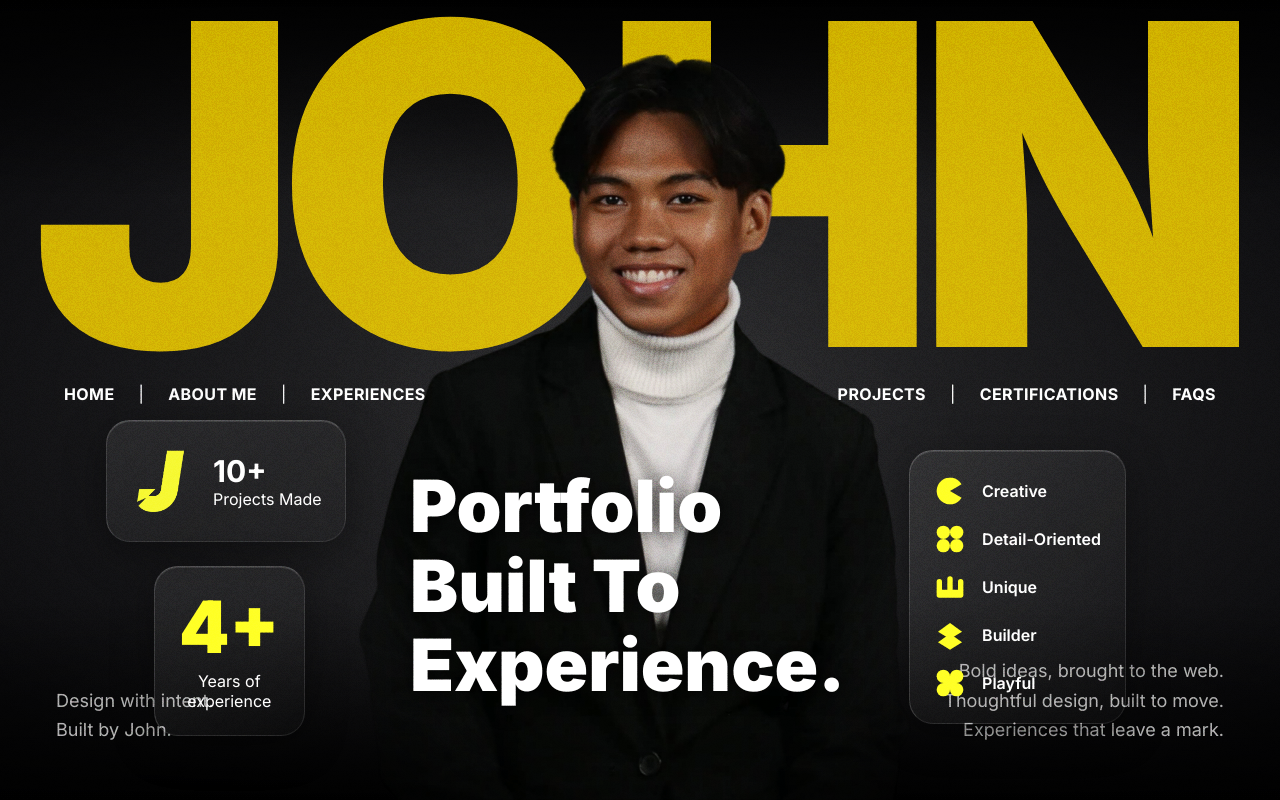
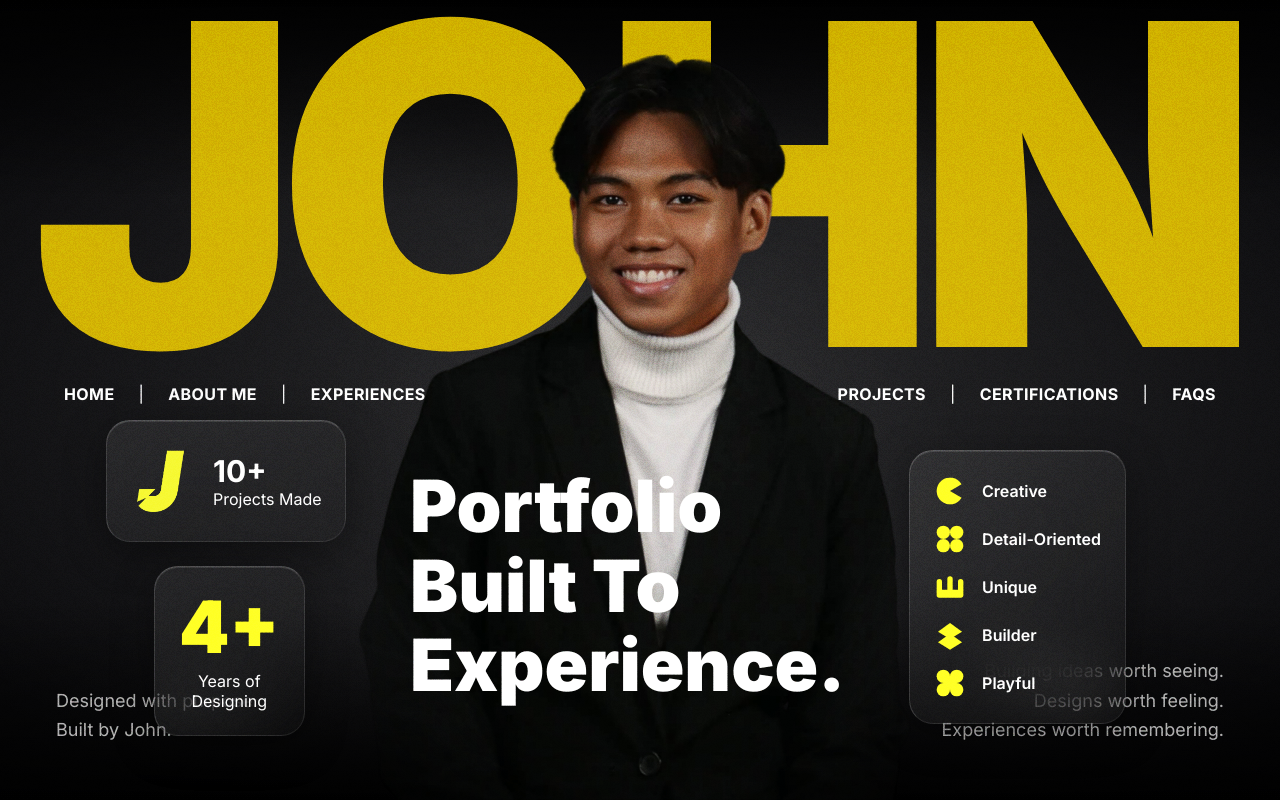
Before and after one commit to jjcabalo/HeavyPortfolio, a React app: page / in a window 1280 px wide. Built offline with nearby package versions, Linux system fonts and the light colour scheme; the HTML template or start-up script is replaced by a standard one.

Commit message:
content change

```diff
--- a/src/App.jsx
+++ b/src/App.jsx
@@ -1,17 +1,17 @@
 import React from 'react';
 import './index.css';
 
-const SlotText = ({ text }) => (
+const SlotText = ({ text, isAnimating }) => (
   <span className="flex gap-[0.25em]">
     {text.split(' ').map((word, i) => (
       <span key={i} className="relative overflow-hidden flex flex-col h-[1.2em] leading-[1.2em] inline-flex">
         <span
-          className="transition-transform duration-300 ease-in-out group-hover:-translate-y-full"
-          style={{ transitionDelay: `${i * 50}ms` }}
+          className={`ease-out ${isAnimating ? '-translate-y-full transition-transform duration-300' : 'translate-y-0 transition-none'}`}
+          style={{ transitionDelay: isAnimating ? `${i * 50}ms` : '0ms' }}
         >{word}</span>
         <span
-          className="absolute top-full transition-transform duration-300 ease-in-out group-hover:-translate-y-full"
-          style={{ transitionDelay: `${i * 50}ms` }}
+          className={`absolute top-full ease-out ${isAnimating ? '-translate-y-full transition-transform duration-300' : 'translate-y-0 transition-none'}`}
+          style={{ transitionDelay: isAnimating ? `${i * 50}ms` : '0ms' }}
         >{word}</span>
       </span>
     ))}
@@ -77,11 +77,22 @@ const DesktopNotice = () => {
   );
 };
 
-const NavLink = ({ href, text }) => (
-  <a href={href} className="group text-white">
-    <SlotText text={text} />
-  </a>
-);
+const NavLink = ({ href, text, disableHover }) => {
+  const [isAnimating, setIsAnimating] = React.useState(false);
+
+  const handleMouseEnter = () => {
+    if (disableHover || isAnimating) return;
+    setIsAnimating(true);
+    const maxDelay = (text.split(' ').length - 1) * 50;
+    setTimeout(() => setIsAnimating(false), 300 + maxDelay + 50);
+  };
+
+  return (
+    <a href={href} className="group text-white" onMouseEnter={handleMouseEnter}>
+      {disableHover ? text : <SlotText text={text} isAnimating={isAnimating} />}
+    </a>
+  );
+};
 
 function App() {
   return (
@@ -100,7 +111,7 @@ function App() {
         <div className="w-full mt-[-2vw] px-16 pointer-events-auto overflow-hidden">
           <header className="w-full flex justify-between text-base font-bold tracking-wide animate-john delay-1200">
             <nav className="flex items-center gap-6">
-              <NavLink href="#home" text="HOME" />
+              <NavLink href="#home" text="HOME" disableHover={true} />
               <span className="text-white font-light">|</span>
               <NavLink href="#about" text="ABOUT ME" />
               <span className="text-white font-light">|</span>
@@ -123,21 +134,21 @@ function App() {
 
       {/* Editorial Hero Details */}
       <div className="absolute bottom-14 left-14 z-20 text-lg leading-relaxed font-medium text-[#aaa]">
-        <div className="overflow-hidden"><p className="animate-john delay-1600">Design with intent.</p></div>
+        <div className="overflow-hidden"><p className="animate-john delay-1600">Designed with purpose.</p></div>
         <div className="overflow-hidden"><p className="animate-john" style={{ animationDelay: '1750ms' }}>Built by John.</p></div>
       </div>
 
       <div className="absolute bottom-14 right-14 z-20 text-lg leading-relaxed font-medium text-right text-[#aaa]">
-        <div className="overflow-hidden flex justify-end"><p className="animate-john delay-1600">Bold ideas, brought to the web.</p></div>
-        <div className="overflow-hidden flex justify-end"><p className="animate-john" style={{ animationDelay: '1750ms' }}>Thoughtful design, built to move.</p></div>
-        <div className="overflow-hidden flex justify-end"><p className="animate-john" style={{ animationDelay: '1900ms' }}>Experiences that leave a mark.</p></div>
+        <div className="overflow-hidden flex justify-end"><p className="animate-john delay-1600">Building ideas worth seeing.</p></div>
+        <div className="overflow-hidden flex justify-end"><p className="animate-john" style={{ animationDelay: '1750ms' }}>Designs worth feeling.</p></div>
+        <div className="overflow-hidden flex justify-end"><p className="animate-john" style={{ animationDelay: '1900ms' }}>Experiences worth remembering.</p></div>
       </div>
       {/* Bottom Content Overlays */}
-      <div className="relative z-20 flex justify-center gap-16 items-end px-16 pb-16 h-full w-full pointer-events-none animate-others delay-2000">
+      <div className="relative z-20 flex justify-center gap-16 items-end px-16 pb-16 h-full w-full pointer-events-none">
 
         {/* Left Side Cards */}
         <div className="flex flex-col gap-6 w-fit z-20 pointer-events-auto">
-          <div className="glass-card flex items-center gap-6 p-6 w-[240px] -ml-12">
+          <div className="glass-card flex items-center gap-6 p-6 w-[240px] -ml-12 animate-others delay-2000">
             <img
               src="/jyellow.png"
               alt="J Logo"
@@ -149,27 +160,27 @@ function App() {
             </div>
           </div>
 
-          <div className="glass-card flex flex-col items-center justify-center gap-2 p-6 w-fit min-w-[140px]">
+          <div className="glass-card flex flex-col items-center justify-center gap-2 p-6 w-fit min-w-[140px] animate-others delay-2000">
             <div className="text-7xl font-black text-accent-yellow leading-none">
               4+
             </div>
             <div className="text-base leading-tight text-white text-center whitespace-nowrap">
-              Years of<br />experience
+              Years of<br />Designing
             </div>
           </div>
         </div>
 
         {/* Center Content */}
         <div className="flex flex-col items-start gap-8 mb-8 z-20 pointer-events-auto">
-          <h2 className="text-left text-white text-7xl font-black leading-[1.1] drop-shadow-[2px_2px_10px_rgba(0,0,0,0.8)]">
+          <h2 className="text-left text-white text-7xl font-black leading-[1.1] drop-shadow-[2px_2px_10px_rgba(0,0,0,0.8)] animate-others delay-2000">
             Portfolio<br />Built To<br />Experience.
           </h2>
 
         </div>
 
         {/* Right Side Cards */}
-        <div className="flex flex-col gap-8 items-end w-fit pointer-events-auto">
-          <div className="glass-card w-fit p-6 -translate-y-3">
+        <div className="flex flex-col gap-8 items-end w-fit pointer-events-auto -translate-y-3">
+          <div className="glass-card w-fit p-6 -translate-y-3 animate-others delay-2000">
             <ul className="flex flex-col gap-4 w-full list-none whitespace-nowrap">
               <li className="flex items-center gap-4 font-semibold text-base text-white">
                 <svg className="w-8 h-8 text-accent-yellow shrink-0" viewBox="0 0 24 24" fill="currentColor">
```
